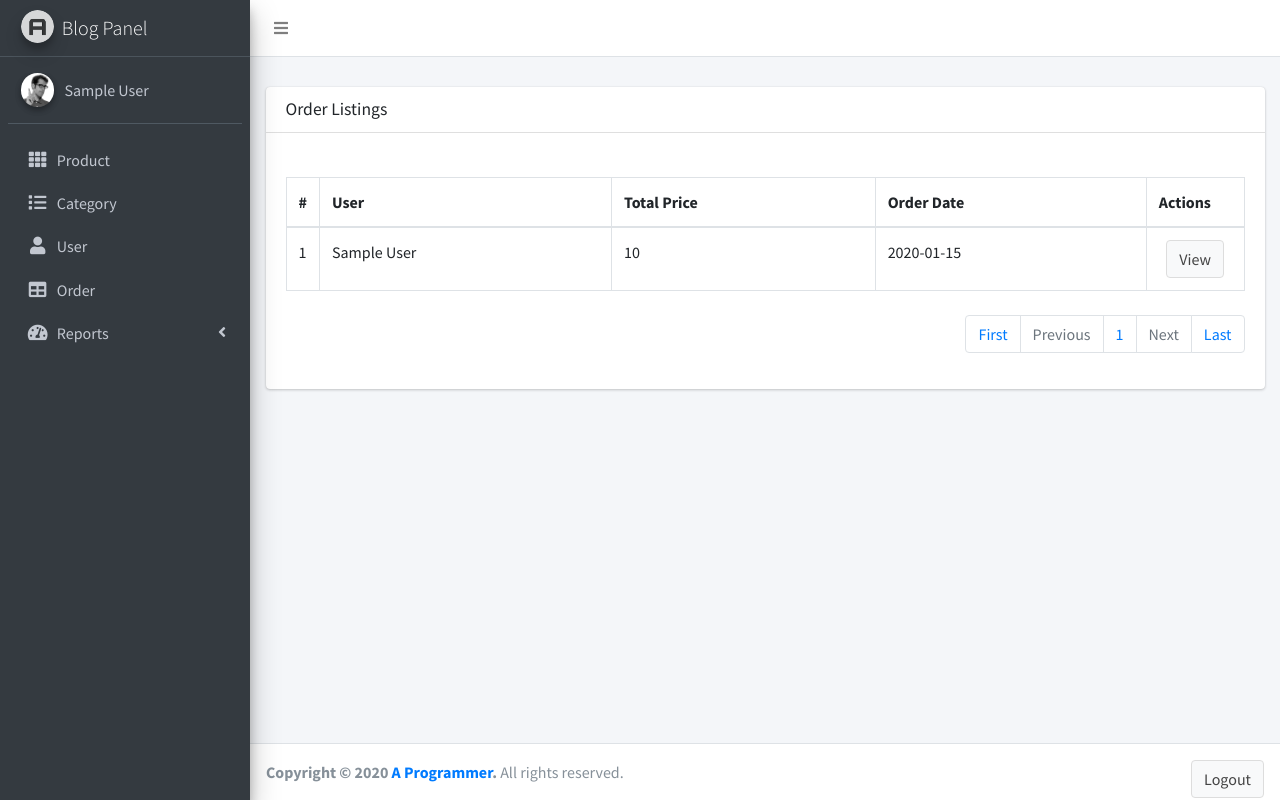
After one commit to eimyat528/php_shop, a PHP site: page /admin/order_list.php in a window 1280 px wide. The commit adds this page. Run offline with PHP 8.4, Linux system fonts and the light colour scheme; the visitor is signed in with stand-in values (Sample User, id 1); tables that the repository leaves empty or names only in its code hold one stand-in row (values such as "Sample post"); some libraries are stand-ins or nearby versions.

Commit message:
admin final

```diff
--- a/apshop/admin/header.php
+++ b/apshop/admin/header.php
@@ -36,7 +36,7 @@ scratch. This page gets rid of all links and provides the needed markup only.
         $link_array = explode('/',$link);
         $page = end($link_array);
     ?>
-
+           <?php if($page != 'order_list.php'){?>
           <form class="form-inline ml-3" method="post"
           <?php if($page == 'index.php') :?>
             action="index.php"
@@ -56,7 +56,7 @@ scratch. This page gets rid of all links and provides the needed markup only.
               </div>
             </div>
           </form>
-
+          <?php }?>
 
 
 
--- /dev/null
+++ b/apshop/admin/order_list.php
@@ -0,0 +1,130 @@
+<?php
+session_start();
+require '../config/config.php';
+require '../config/common.php';
+
+
+if (empty($_SESSION['user_id']) && empty($_SESSION['logged_in'])) {
+  header('Location: /admin/login.php');
+}
+
+// if ($_SESSION['role'] != 1) {
+//   header('Location: /admin/login.php');
+// }
+
+// if ($_POST['search']) {
+//   setcookie('search',$_POST['search'], time() + (86400 * 30), "/");
+// }else{
+//   if (empty($_GET['pageno'])) {
+//     unset($_COOKIE['search']);
+//     setcookie('search', null, -1, '/');
+//   }
+// }
+
+?>
+
+
+<?php include('header.php'); ?>
+    <!-- Main content -->
+    <div class="content">
+      <div class="container-fluid">
+        <div class="row">
+          <div class="col-md-12">
+            <div class="card">
+              <div class="card-header">
+                <h3 class="card-title">Order Listings</h3>
+              </div>
+              <?php
+                if (!empty($_GET['pageno'])) {
+                  $pageno = $_GET['pageno'];
+                }else{
+                  $pageno = 1;
+                }
+
+                $numOfrecs = 5;
+                $offset = ($pageno - 1) * $numOfrecs;
+
+                  $stmt = $pdo->prepare("SELECT * FROM sale_orders ORDER BY id DESC");
+                  $stmt->execute();
+                  $rawResult = $stmt->fetchAll();
+
+                  $total_pages = ceil(count($rawResult) / $numOfrecs);
+
+                  $stmt = $pdo->prepare("SELECT * FROM sale_orders ORDER BY id DESC LIMIT $offset,$numOfrecs");
+                  $stmt->execute();
+                  $result = $stmt->fetchAll();
+
+              ?>
+              <!-- /.card-header -->
+              <div class="card-body">
+
+                <br>
+                <table class="table table-bordered">
+                  <thead>
+                    <tr>
+                      <th style="width: 10px">#</th>
+                      <th>User</th>
+                      <th>Total Price</th>
+                      <th>Order Date</th>
+                      <th style="width: 40px">Actions</th>
+                    </tr>
+                  </thead>
+                  <tbody>
+                    <?php
+                    if ($result) {
+                      $i = 1;
+                      foreach ($result as $value) { ?>
+                       <?php
+                          $userStmt = $pdo->prepare("SELECT * FROM users WHERE id=".$value['user_id']);
+                          $userStmt->execute();
+                          $userResult = $userStmt->fetchAll();
+                        ?>
+                        <tr>
+                          <td><?php echo $i;?></td>
+                          <td><?php echo escape($userResult[0]['name'])?></td>
+                          <td><?php echo escape($value['total_price'])?></td>
+                          <td><?php echo escape(date('Y-m-d',strtotime($value['order_date'])))?></td>
+                          <td>
+                            <div class="btn-group">
+
+                              <div class="container">
+                                <a href="order_detail.php?id=<?php echo $value['id']?>"
+
+                                  type="button" class="btn btn-default">View</a>
+                              </div>
+                            </div>
+                          </td>
+                        </tr>
+                    <?php
+                      $i++;
+                      }
+                    }
+                    ?>
+                    </tbody>
+                  </tbody>
+                </table><br>
+                <nav aria-label="Page navigation example" style="float:right">
+                  <ul class="pagination">
+                    <li class="page-item"><a class="page-link" href="?pageno=1">First</a></li>
+                    <li class="page-item <?php if($pageno <= 1){ echo 'disabled';} ?>">
+                      <a class="page-link" href="<?php if($pageno <= 1) {echo '#';}else{ echo "?pageno=".($pageno-1);}?>">Previous</a>
+                    </li>
+                    <li class="page-item"><a class="page-link" href="#"><?php echo $pageno; ?></a></li>
+                    <li class="page-item <?php if($pageno >= $total_pages){ echo 'disabled';} ?>">
+                      <a class="page-link" href="<?php if($pageno >= $total_pages) {echo '#';}else{ echo "?pageno=".($pageno+1);}?>">Next</a>
+                    </li>
+                    <li class="page-item"><a class="page-link" href="?pageno=<?php echo $total_pages?>">Last</a></li>
+                  </ul>
+                </nav>
+              </div>
+              <!-- /.card-body -->
+
+            </div>
+            <!-- /.card -->
+          </div>
+        </div>
+        <!-- /.row -->
+      </div><!-- /.container-fluid -->
+    </div>
+    <!-- /.content -->
+  <?php include('footer.html')?>
```
